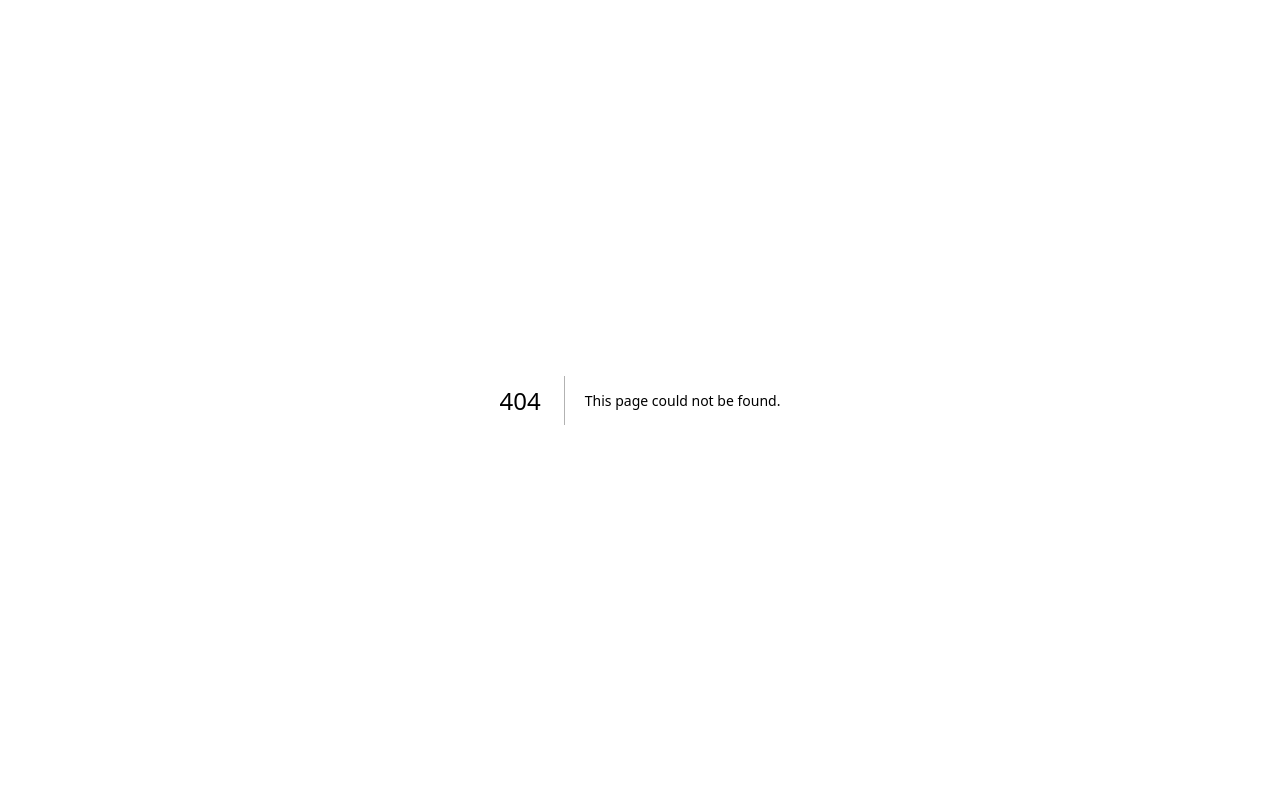
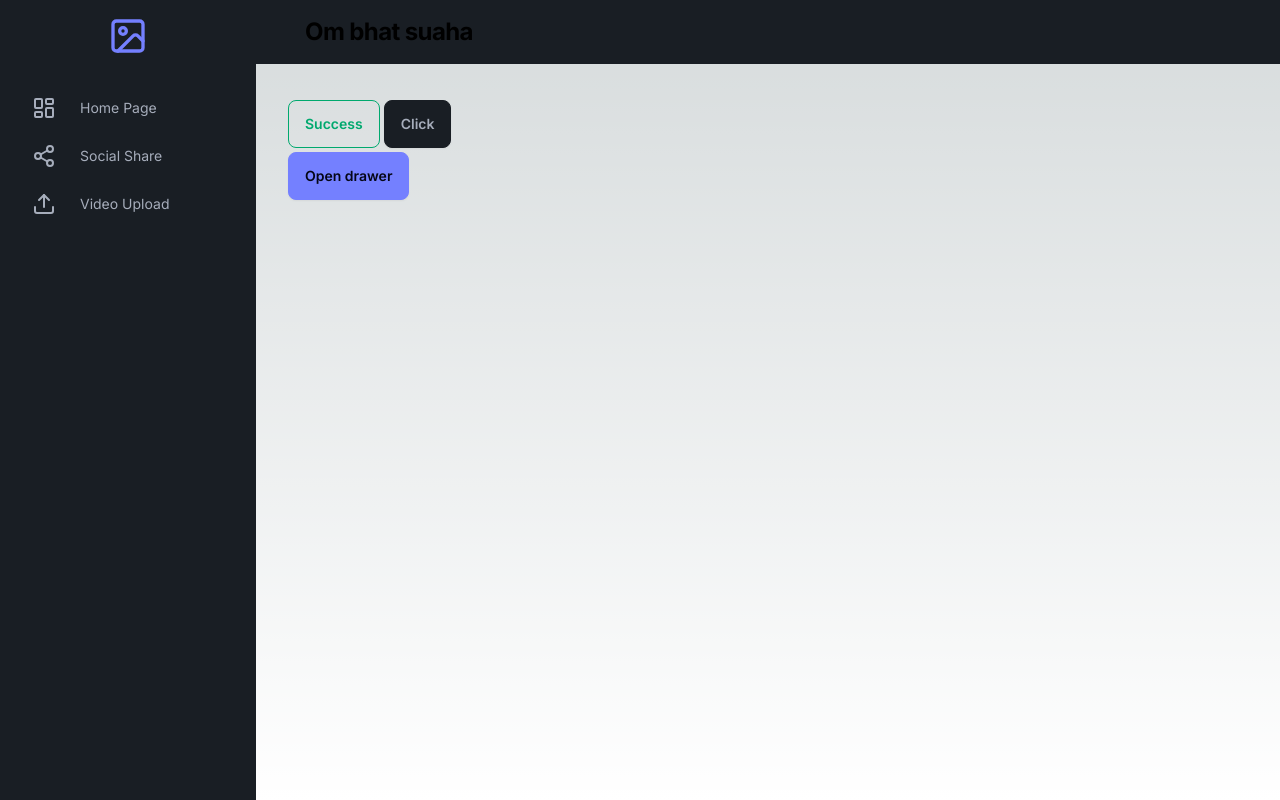
Before and after one commit to DJ-no1/saas-cloudinary, a Next.js app: page /doc in a window 1280 px wide. Before the commit this address had no page. Built offline with nearby package versions, Linux system fonts and the light colour scheme; no server answers.

Commit message:
testing page

```diff
--- /dev/null
+++ b/app/(app)/doc/page.tsx
@@ -0,0 +1,44 @@
+import React from 'react'
+
+const docPage = () => {
+    return (
+        <div>
+
+            <button className="btn btn-outline btn-success">Success</button>
+            <div className="dropdown">
+                <div tabIndex={0} role="button" className="btn m-1">Click</div>
+                <div
+                    tabIndex={0}
+                    className="dropdown-content card card-compact bg-primary text-primary-content z-[1] w-64 p-2 shadow">
+                    <div className="card-body">
+                        <h3 className="card-title">Card title!</h3>
+                        <p>you can use any element as a dropdown.</p>
+                    </div>
+                </div>
+            </div>
+
+            <div className="drawer drawer-end">
+                <input id="my-drawer-4" type="checkbox" className="drawer-toggle" />
+                <div className="drawer-content">
+                    {/* Page content here */}
+                    <label htmlFor="my-drawer-4" className="drawer-button btn btn-primary">Open drawer</label>
+                </div>
+                <div className="drawer-side">
+                    <label htmlFor="my-drawer-4" aria-label="close sidebar" className="drawer-overlay"></label>
+                    <ul className="menu bg-base-200 text-base-content min-h-full w-80 p-4">
+                        {/* Sidebar content here */}
+                        <li><a>Home</a></li>
+                        <li><a>social Share </a></li>
+                    </ul>
+                </div>
+            </div>
+
+        </div>
+
+
+
+
+    )
+}
+
+export default docPage
```
